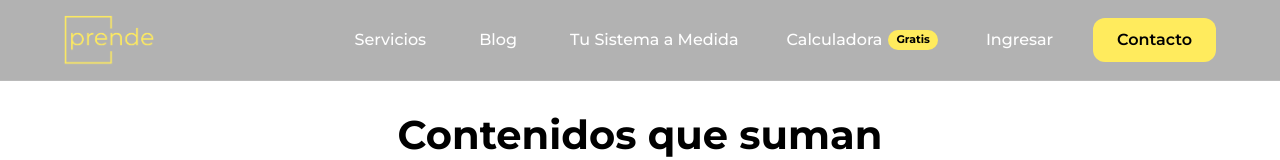
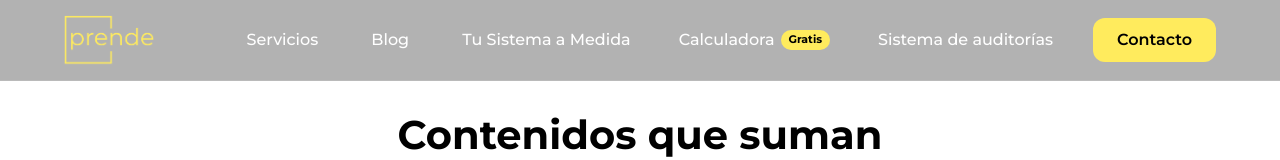
Before and after one commit to villalbamaximilianoariel-dot/prende-landing, a React (Vite) app: page /#/blog in a window 1280 px wide. Shown: the top 160 px of the page. Built offline with nearby package versions, Linux system fonts and the light colour scheme; no server answers.

Commit message:
Link al sistema: texto 'Sistema de auditorías' y dirección prende.site
Co-Authored-By: Claude Sonnet 5.5 <noreply@anthropic.com>
Claude-Session: https://claude.ai/code/session_01CSRLPea746LqWKXkVrEyPV

```diff
--- a/src/components/Header.tsx
+++ b/src/components/Header.tsx
@@ -4,7 +4,7 @@ import { useLocation, useNavigate } from 'react-router-dom';
 import MenuIcon from '@mui/icons-material/Menu';
 import CloseIcon from '@mui/icons-material/Close';
 
-const SYSTEM_URL = 'https://auditoria-frontend-9mgf.onrender.com';
+const SYSTEM_URL = 'https://prende.site';
 
 const Header = () => {
   const [scrolled, setScrolled] = useState(false);
@@ -182,7 +182,7 @@ const Header = () => {
                 },
               }}
             >
-              Ingresar
+              Sistema de auditorías
             </Button>
 
             <Button
@@ -271,7 +271,7 @@ const Header = () => {
         </ListItem>
         <ListItem disablePadding>
           <ListItemButton component="a" href={SYSTEM_URL}>
-            <ListItemText primary="Ingresar" primaryTypographyProps={{ fontWeight: 500 }} />
+            <ListItemText primary="Sistema de auditorías" primaryTypographyProps={{ fontWeight: 500 }} />
           </ListItemButton>
         </ListItem>
         <ListItem disablePadding sx={{ mt: 2, px: 2 }}>
```
